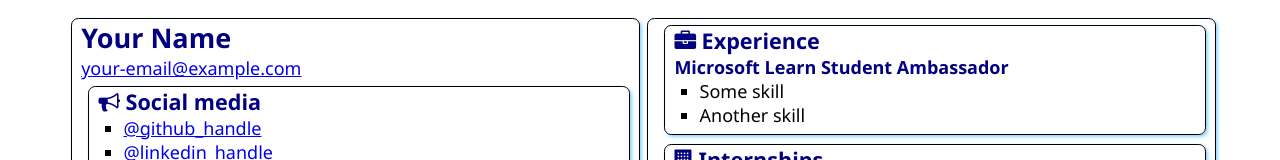
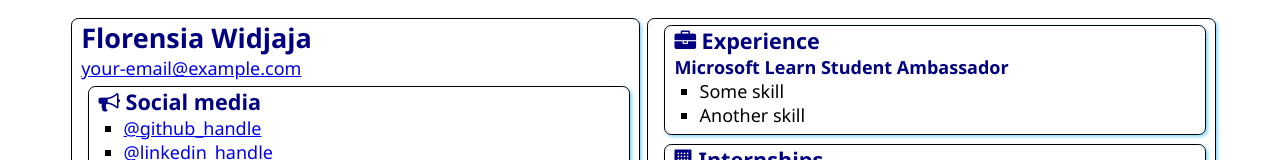
Before and after one commit to florensiawidjaja/SATechnicalOnboarding, a plain HTML site: page src/index.html in a window 1280 px wide. Shown: the top 160 px of the page. Drawn offline with Linux system fonts and the light colour scheme.

Commit message:
Added my Name
Modify the title of the SWA from 'Your Name' to my real name.

```diff
--- a/src/index.html
+++ b/src/index.html
@@ -12,7 +12,7 @@
 <body>
     <main>
         <article class="box">
-            <h1>Your Name</h1>
+            <h1>Florensia Widjaja</h1>
             <div><a href="mailto:your.email@example.com">your-email@example.com</a></div>
 
             <section class="box">
```
